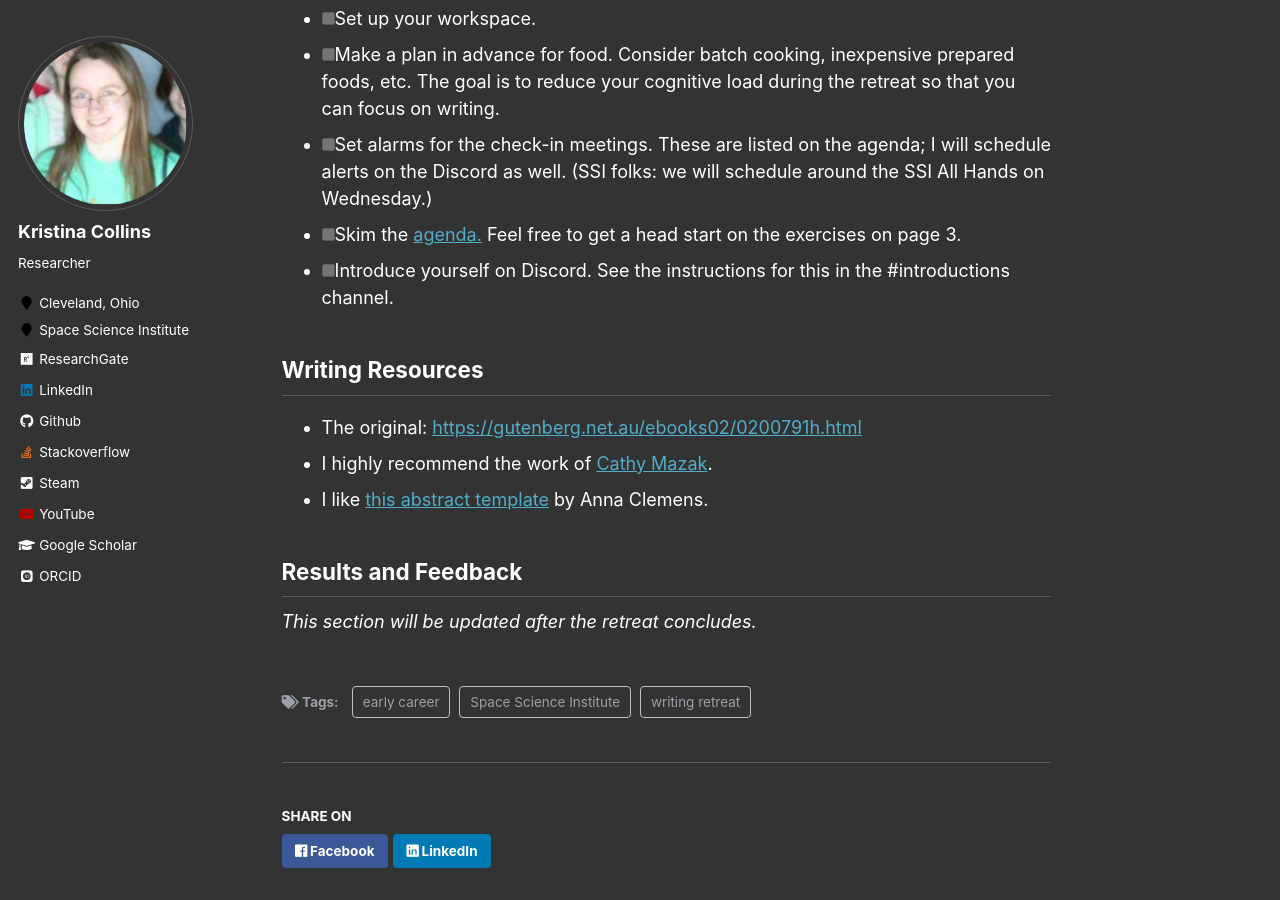
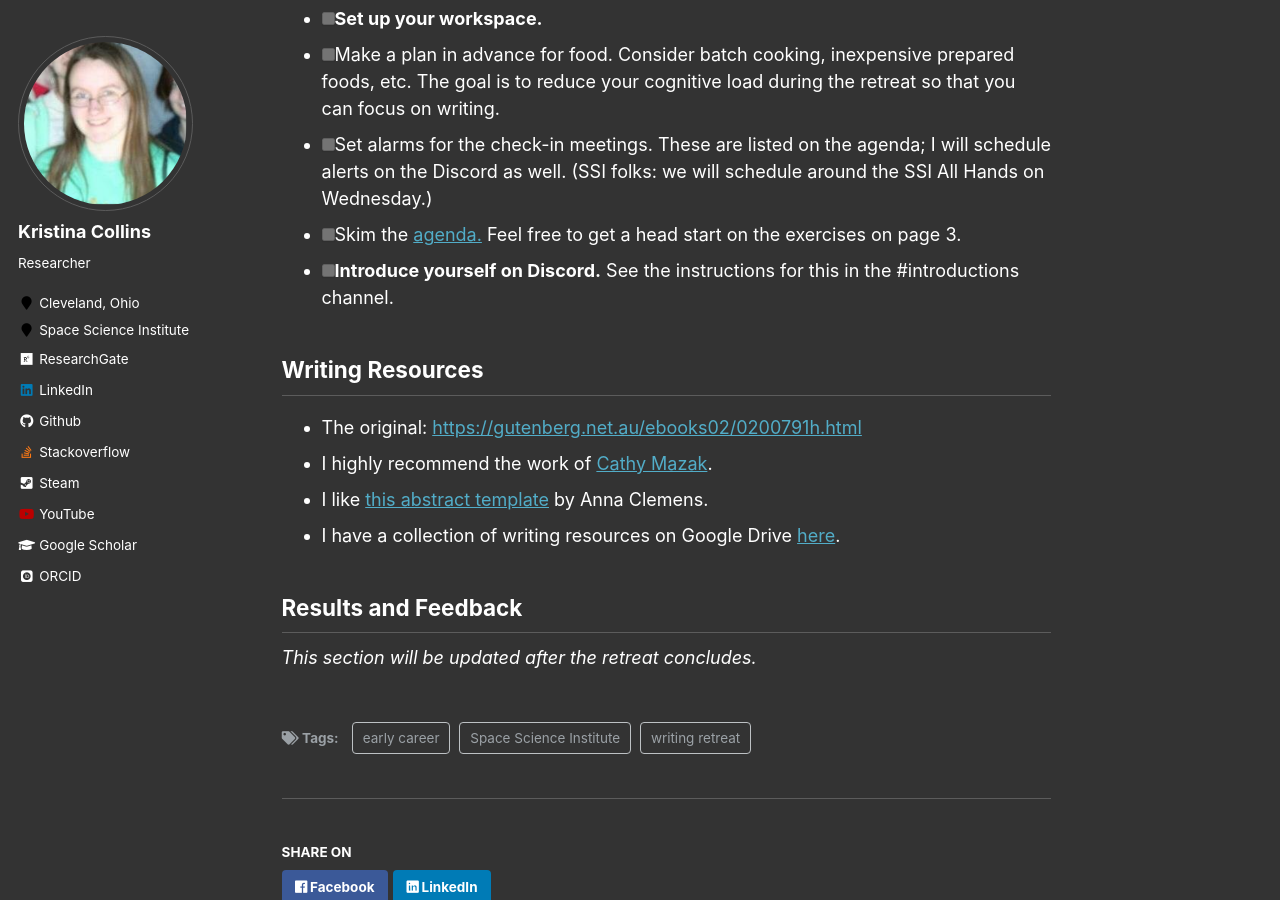
Before and after one commit to KCollins/KCollins.github.io, a Jekyll site: the page built from _posts/2024-12-02-ssi-writing-retreat-2024.md, in a window 1280 px wide and 900 px high, scrolled down 1060 px. Built offline with Jekyll 4.4.1, drawn with Linux system fonts in a browser that asks for light colours; some web fonts are replaced.

Commit message:
Update 2024-12-02-ssi-writing-retreat-2024.md

```diff
--- a/_posts/2024-12-02-ssi-writing-retreat-2024.md
+++ b/_posts/2024-12-02-ssi-writing-retreat-2024.md
@@ -17,22 +17,23 @@ Most of the scheduling is handled through a dedicated Discord server. [Join the
 
 ## Pre-Meeting Checklist
 Before we meet, make sure to do the following:
- - [ ] [Join the Discord.](https://discord.gg/ZY6MERJnn6) (Don’t forget to [set your nickname](https://appuals.com/change-nickname-discord/) so that we know who you are!)
- - [ ] **Make yourself unavailable.** Set an autoresponder on your email. Cancel as many meetings as you can. If you can only attend part of the retreat, that’s no problem – but it’s best to give yourself uninterrupted days if possible.
- - [ ] Mute messenger alerts and other common distractions.
+ - [X] [**Join the Discord.**](https://discord.gg/ZY6MERJnn6) (Don’t forget to [set your nickname](https://appuals.com/change-nickname-discord/) so that we know who you are!)
+ -  **Make yourself unavailable.** Set an autoresponder on your email. Cancel as many meetings as you can. If you can only attend part of the retreat, that’s no problem – but it’s best to give yourself uninterrupted days if possible.
+ - Mute messenger alerts and other common distractions.
 
 If you have time, you may also want to:
  - [ ] **Brainstorm your goals for the retreat.** These don’t have to be particularly granular – it’s fine to just pick a project you want to focus on. Ideally, pick just one project where you can make significant strides. (If you have a zombie project that you’ve been struggling with, now’s a good time to move that forward!)
- - [ ] Set up your workspace.
+ - [ ] **Set up your workspace.**
  - [ ] Make a plan in advance for food. Consider batch cooking, inexpensive prepared foods, etc. The goal is to reduce your cognitive load during the retreat so that you can focus on writing.
  - [ ] Set alarms for the check-in meetings. These are listed on the agenda; I will schedule alerts on the Discord as well. (SSI folks: we will schedule around the SSI All Hands on Wednesday.)
  - [ ] Skim the [agenda.](http://KCollins.github.io/files/writing_resources/Writing Retreat Outline.pdf) Feel free to get a head start on the exercises on page 3.
- - [ ] Introduce yourself on Discord. See the instructions for this in the #introductions channel.
+ - [ ] **Introduce yourself on Discord.** See the instructions for this in the #introductions channel.
 
 ## Writing Resources
  - The original: [https://gutenberg.net.au/ebooks02/0200791h.html](https://gutenberg.net.au/ebooks02/0200791h.html)
  - I highly recommend the work of [Cathy Mazak](https://scholarsvoice.org/podcast/).
- - I like [this abstract template](http://KCollins.github.io/files/writing_resources/Abstract_Template_Anna_Clemens.docx) by Anna Clemens.
+ - I like [this abstract template](https://KCollins.github.io/files/writing_resources/Abstract_Template_Anna_Clemens.docx) by Anna Clemens.
+ - I have a collection of writing resources on Google Drive [here](https://drive.google.com/drive/folders/1kouuywnqe3hzdbOaoWLi_DB5V0RjYxma?usp=drive_link).
 
 ## Results and Feedback
 _This section will be updated after the retreat concludes._
```
